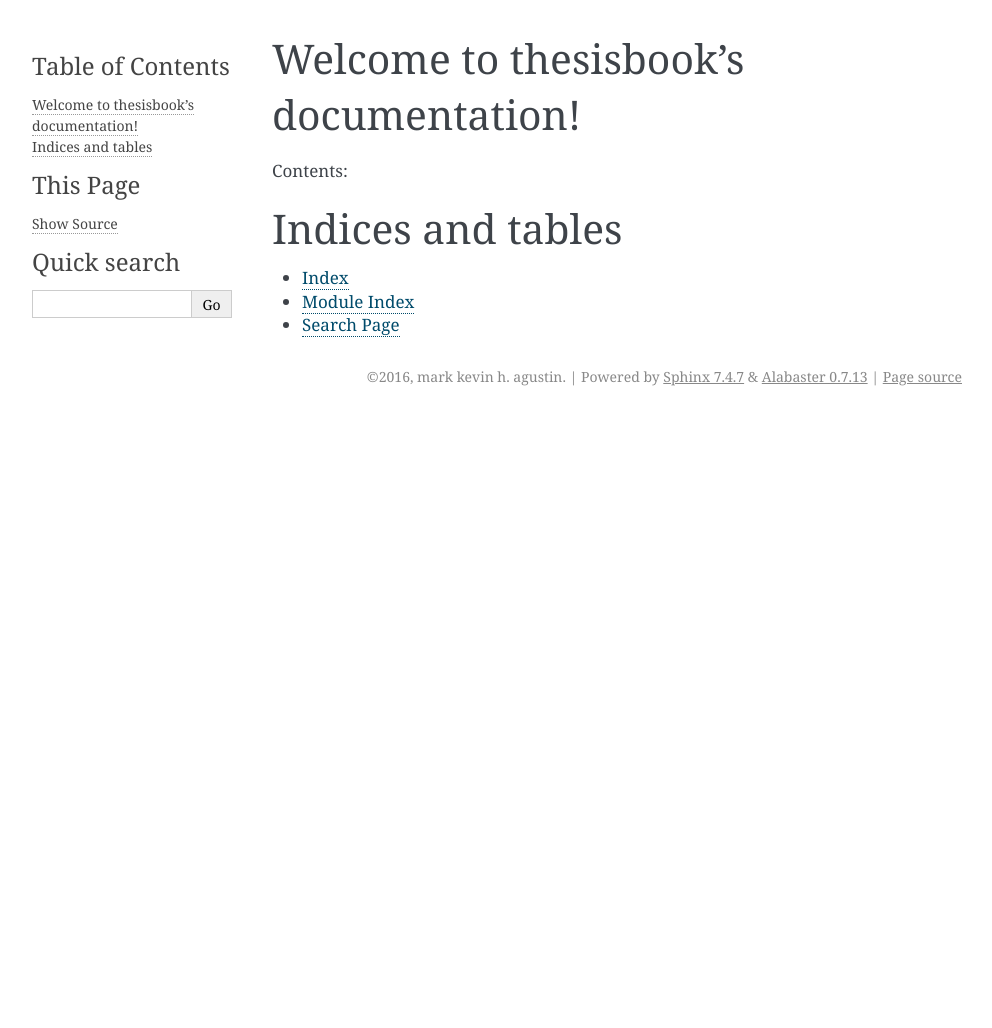
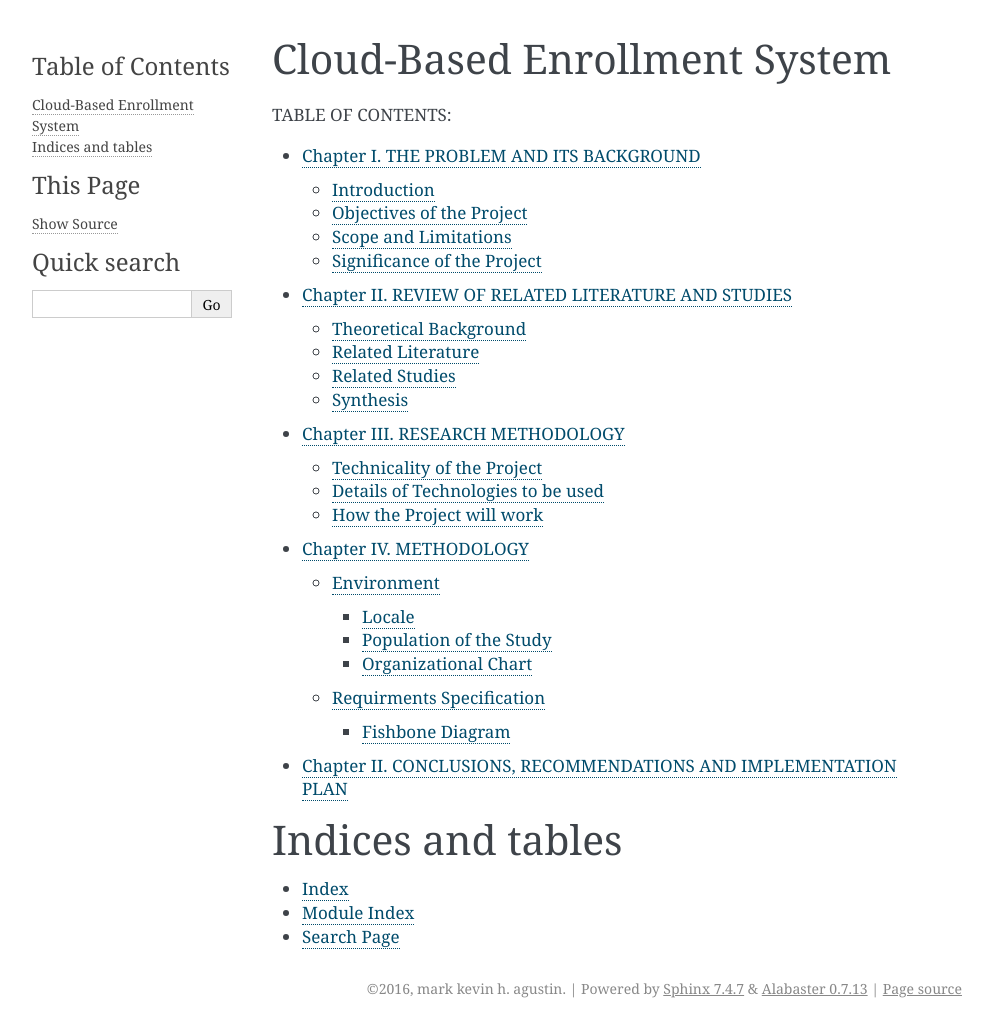
Before and after one commit to makudesu/flask-thesis, a Sphinx documentation site: the page built from doc/source/index.rst, in a window 1280 px wide. Shown: the whole page, without its empty margins (148-1140 px from the left). Built offline with Sphinx 7.4.7, drawn with Linux system fonts in a browser that asks for light colours; before the commit the page ends 900 px from its top, so only the background shows below that.

Commit message:
Added Chapters

```diff
--- /dev/null
+++ b/doc/source/Chapter III.rst
@@ -0,0 +1,11 @@
+Chapter III. RESEARCH METHODOLOGY
+=================================
+
+Technicality of the Project
+---------------------------
+
+Details of Technologies to be used
+----------------------------------
+
+How the Project will work
+-------------------------
--- /dev/null
+++ b/doc/source/Chapter V.rst
@@ -0,0 +1,2 @@
+Chapter II. CONCLUSIONS, RECOMMENDATIONS AND IMPLEMENTATION PLAN
+================================================================
--- a/doc/source/index.rst
+++ b/doc/source/index.rst
@@ -3,15 +3,19 @@
    You can adapt this file completely to your liking, but it should at least
    contain the root `toctree` directive.
 
-Welcome to thesisbook's documentation!
+Cloud-Based Enrollment System
 ======================================
 
-Contents:
+TABLE OF CONTENTS:
 
 .. toctree::
-   :maxdepth: 2
+    :maxdepth: 4
 
-
+    Chapter I
+    Chapter II
+    Chapter III
+    Chapter IV
+    Chapter V
 
 Indices and tables
 ==================
```
Also changed, not shown: doc/source/Chapter I.rst (added, +14 -0 lines), doc/source/Chapter II.rst (added, +14 -0 lines), doc/source/Chapter IV.rst (added, +20 -0 lines), 1 other file.
